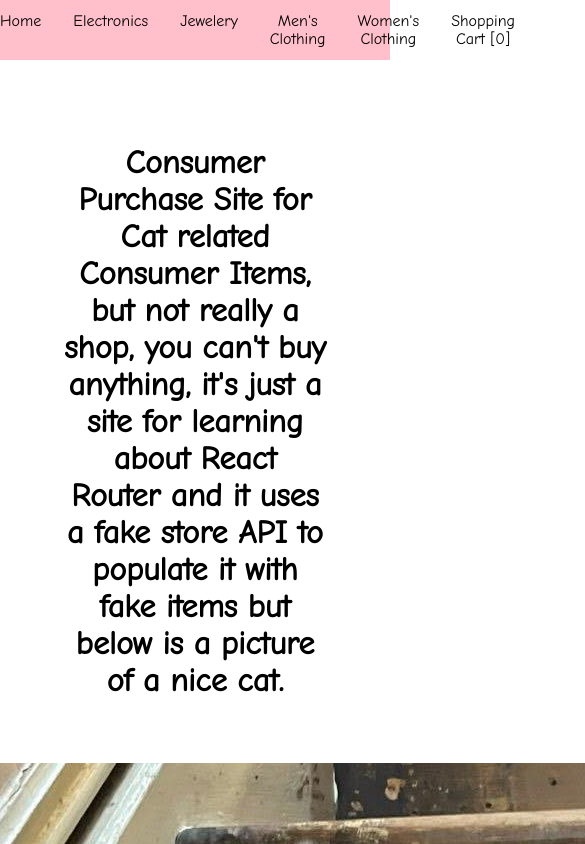
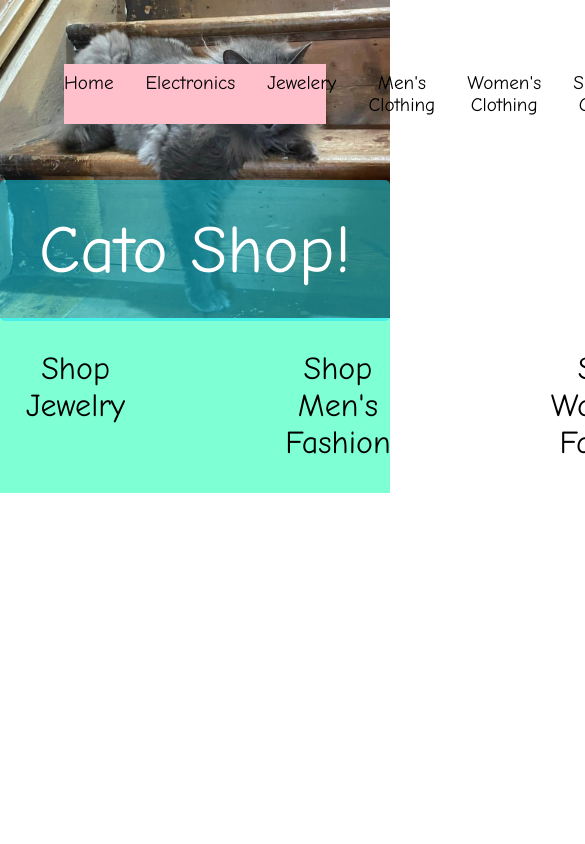
Before and after one commit to hoomanhorsey/odin-shoppingCart, a React (Vite) app: page / in a window 390 px wide. Shown: the top 844 px of the page, 585 px wide, since content can reach past the window. Built offline with nearby package versions, Linux system fonts and the light colour scheme.

Commit message:
Final, except for media mobile

```diff
--- a/src/App.css
+++ b/src/App.css
@@ -41,7 +41,7 @@ select {
 }
 
 .categoryPage {
-  padding: 5rem 0rem 0rem 0rem;
+  padding: rem 0rem 0rem 0rem;
   /* background-color: rgba(255, 0, 0, 0.5);; */
 }
 
@@ -56,31 +56,10 @@ select {
   font-size: 0.8rem;
 }
 
-.productImageCard {
-  margin: 2rem;
-  height: 30rem;
-  width: auto;
-}
-
 .productImageCart {
   padding: 2rem;
   height: 12rem;
   width: auto;
-}
-
-.itemCard {
-  position: fixed;
-
-  top: 0; /* start at top */
-  left: 0; /* start at left */
-  width: 100vw; /* full viewport width */
-  height: 100vh; /* full viewport height */
-  z-index: 1000;
-  background-color: white;
-
-  border-radius: 1rem;
-  color: black; /* for contrast */
-  padding: 2rem;
 }
 
 .btnAddCart {
@@ -91,12 +70,28 @@ select {
   border-radius: 0.25rem;
 }
 
-.quantity,
+.inputQuantity,
 .btnQuantity {
   padding: 0.5rem 1rem;
   width: 4rem;
+  height: 2rem;
 }
 .btnQuantity {
   padding: 0;
   text-align: center;
 }
+
+/* Round only the outer corners */
+.btnQuantity.left {
+  border-top-left-radius: 0.5rem;
+  border-bottom-left-radius: 0.5rem;
+}
+
+.btnQuantity.right {
+  border-top-right-radius: 0.5rem;
+  border-bottom-right-radius: 0.5rem;
+}
+
+.loading {
+  padding: 2rem;
+}
--- a/src/Cart.jsx
+++ b/src/Cart.jsx
@@ -38,7 +38,7 @@ const Cart = () => {
                       {item.title}
                     </div>
                     <div className={style.cartItemDetailsPrice}>
-                      Price ${item.price}
+                      Price ${item.price.toFixed(2)}
                     </div>
                   </div>
                 </div>
@@ -48,6 +48,7 @@ const Cart = () => {
                     <div className={style.cartItemQuantityBtns}>
                       <div>
                         <button
+                          className="btnQuantity left"
                           onClick={() => decreaseQuantity(item.itemId, setCart)}
                           // disabled={selectedItems <= 0}
                         >
@@ -57,7 +58,7 @@ const Cart = () => {
                       <div>
                         <input
                           type="text"
-                          className="quantity"
+                          className="inputQuantity"
                           value={item.quantity}
                           onChange={(event) =>
                             handleQuantityChange(
@@ -71,6 +72,7 @@ const Cart = () => {
                       </div>
                       <div>
                         <button
+                          className="btnQuantity right"
                           onClick={() =>
                             increaseQuantity(item.itemId, setCart, cart)
                           }
@@ -81,7 +83,8 @@ const Cart = () => {
                     </div>
                     <div>
                       {" "}
-                      Subtotal ${Number(item.price) * Number(item.quantity)}
+                      Subtotal $
+                      {(Number(item.price) * Number(item.quantity)).toFixed(2)}
                     </div>
                   </div>
                 </div>
--- a/src/Cart.module.css
+++ b/src/Cart.module.css
@@ -1,5 +1,6 @@
 .cartItemImage {
-  padding: 2rem 1rem;
+  margin: 2rem;
+  padding: 2rem;
   box-shadow: rgba(0, 0, 0, 0.2) 0px 18px 50px -10px;
 }
 .cartItemDetails {
--- a/src/components/Item.jsx
+++ b/src/components/Item.jsx
@@ -3,7 +3,8 @@ import { Link, useParams, useOutletContext } from "react-router-dom";
 import { useState, useEffect } from "react";
 
 // Internal/local modules
-import { ItemDetailsSep } from "./ItemDetails";
+import { ItemDetails } from "./ItemDetails";
+import style from "./Item.module.css";
 
 function Item() {
   const { cart, setCart, productArray } = useOutletContext();
@@ -29,26 +30,16 @@ function Item() {
 
   if (!product) return <div>Loading...</div>; // ✅ Avoid accessing null
   return (
-    <div className="itemCard">
-      <div>
+    <div className={style.itemCard}>
+      <div className="returnToShoppingLink">
         <Link to={`/${product.category}`}>[return to shopping]</Link>
       </div>
-      <div>
-        <h1>{product.title}</h1>
-        <h2>${product.price}</h2>
-        <div> {product.category}</div>
-        <ItemDetailsSep
-          cart={cart}
-          setCart={setCart}
-          itemId={itemId}
-          product={product}
-        />
-      </div>
-
-      <div>
-        <img className="productImageCard" src={product.image} />
-      </div>
-      <div>{product.description}</div>
+      <ItemDetails
+        cart={cart}
+        setCart={setCart}
+        itemId={itemId}
+        product={product}
+      />
     </div>
   );
 }
--- /dev/null
+++ b/src/components/Item.module.css
@@ -0,0 +1,28 @@
+.itemCard {
+  position: fixed;
+
+  top: 0; /* start at top */
+  left: 0; /* start at left */
+  width: 100vw; /* full viewport width */
+  height: 100vh; /* full viewport height */
+  z-index: 1000;
+  background-color: white;
+
+  border-radius: 1rem;
+  color: black; /* for contrast */
+  padding: 2rem;
+}
+
+.returnToShoppingLink {
+  padding: 2rem;
+}
+
+.productImageCard {
+  margin: 2rem;
+  height: 30rem;
+  width: auto;
+}
+
+.itemCardProductDescription {
+  font-size: 1.4rem;
+}
--- a/src/components/ItemDetails.jsx
+++ b/src/components/ItemDetails.jsx
@@ -7,7 +7,9 @@ import { fetchAndAddNewItem } from "../code/cartHelpers";
 
 import { AddToCartModalSep } from "./AddToCartModal";
 
-function ItemDetailsSep({ cart, setCart, itemId, product }) {
+import style from "./ItemDetails.module.css";
+
+function ItemDetails({ cart, setCart, itemId, product }) {
   // Derived values
   const activeProduct = cart.find((item) => item.itemId === itemId);
   const quantityInCart = activeProduct ? activeProduct.quantity : 0;
@@ -40,7 +42,6 @@ function ItemDetailsSep({ cart, setCart, itemId, product }) {
     if (!itemExists) {
       await fetchAndAddNewItem(itemId, setCart);
       setCart((prevCart) => {
-        console.log(prevCart);
         return prevCart.map((item) => {
           if (item.itemId === itemId) {
             return { ...item, quantity: tempQuantity };
@@ -52,7 +53,6 @@ function ItemDetailsSep({ cart, setCart, itemId, product }) {
       setCart((prevCart) => {
         return prevCart.map((item) => {
           if (item.itemId === itemId) {
-            console.log("added item from temp Quanitty");
             return { ...item, quantity: tempQuantity + quantityInCart };
           }
 
@@ -65,9 +65,12 @@ function ItemDetailsSep({ cart, setCart, itemId, product }) {
 
   return (
     <>
+      <div className={style.itemDetailsContainer}>
+        <h1 className={style.itemDetailsTitle}>{product.title}</h1>
+        <h2 className={style.itemDetailsPrice}>${product.price.toFixed(2)}</h2>
         <div>
           <button
-          className="btnQuantity"
+            className="btnQuantity left"
             onClick={() => handleSubtract()}
             disabled={tempQuantity <= 1}
           >
@@ -75,11 +78,11 @@ function ItemDetailsSep({ cart, setCart, itemId, product }) {
           </button>
           <input
             type="text"
-          className="quantity"
+            className="inputQuantity"
             value={tempQuantity}
             onChange={(event) => handleQuantityChange(event, itemId)}
           />
-        <button className="btnQuantity" onClick={() => handleAdd()}>
+          <button className="btnQuantity right" onClick={() => handleAdd()}>
             +
           </button>
         </div>
@@ -89,7 +92,16 @@ function ItemDetailsSep({ cart, setCart, itemId, product }) {
           </button>
         </div>
 
-      <h2>Sub Total: ${(tempQuantity * product.price).toFixed(2)}</h2>
+        <h2 className={style.itemDetailsSubTotal}>
+          Sub Total: ${(tempQuantity * product.price).toFixed(2)}
+        </h2>
+
+        <div>
+          <img className={style.productImageCard} src={product.image} />
+        </div>
+        <div className={style.itemCardProductDescription}>
+          {product.description}
+        </div>
 
         {/* Modal rendered only if isModalOpen is true */}
         {isModalOpen && (
@@ -102,8 +114,9 @@ function ItemDetailsSep({ cart, setCart, itemId, product }) {
             cart={cart}
           ></AddToCartModalSep>
         )}
+      </div>
     </>
   );
 }
 
-export { ItemDetailsSep };
+export { ItemDetails };
--- /dev/null
+++ b/src/components/ItemDetails.module.css
@@ -0,0 +1,25 @@
+.itemDetailsContainer {
+  padding: 4rem;
+}
+
+.itemDetailsTitle {
+  padding: 1rem;
+}
+
+.itemDetailsPrice {
+  padding: 2rem;
+}
+
+.productImageCard {
+  margin: 5rem;
+  height: 30rem;
+  width: auto;
+}
+
+.itemCardProductDescription {
+  font-size: 1.4rem;
+}
+
+.itemDetailsSubTotal {
+  padding: 5rem 0rem 0rem 0rem;
+}
--- a/src/components/ProductDisplay.module.css
+++ b/src/components/ProductDisplay.module.css
@@ -37,6 +37,7 @@
 .productDetails {
   padding: 2rem;
   font-size: 1.2rem;
+  width: 22rem;
   height: 12rem;
   background-color: rgb(206, 241, 241);
 }
--- a/src/home.jsx
+++ b/src/home.jsx
@@ -1,25 +1,34 @@
 import { Link } from "react-router-dom";
 
-import styles from "./home.module.css";
+import style from "./home.module.css";
 
 function Home() {
   return (
-    <div className="categoryPage">
-      <h1 className="categoryHeading">
+    <div className="homePage">
+      {/* <h1 className="categoryHeading">
         Consumer Purchase Site for Cat related Consumer Items, but not really a
         shop, you can't buy anything, it's just a site for learning about React
         Router and it uses a fake store API to populate it with fake items but
         below is a picture of a nice cat.
-      </h1>
-      <div>
+      </h1> */}
+      <div className={style.heroImageContainer}>
         <img
-          className={styles.homePageHeroImage}
+          className={style.homePageHeroImage}
           src="src/assets/images/WhiskeyStairs.jpeg"
           alt="Whiskey cat on the stairs"
         />
+
+        {/* <div className={style.textOverlay}>
+          {" "}
+          Consumer Purchase Site for Cat related Consumer Items, but not really
+          a shop, you can't buy anything. It's just a site for learning about
+          React Router and it uses a fake store API to populate it with fake
+          items but here is a picture of a nice cat.
+        </div> */}
+        <div className={style.textOverlay}> Cato Shop!</div>
       </div>
 
-      <nav>
+      <nav className={style.homeNavBottom}>
         <ul className="homeNavUL">
           <li>
             <Link to="/electronics">Shop Electronics</Link>
--- a/src/home.module.css
+++ b/src/home.module.css
@@ -1,4 +1,33 @@
+.heroImageContainer {
+  position: relative;
+  width: 100%;
+}
+
 .homePageHeroImage {
+  display: block;
+  position: relative;
   padding: 0rem;
   margin: 0rem;
+  width: 100%;
+  height: auto;
 }
+
+.textOverlay {
+  position: absolute;
+  top: 56.6%; /* Adjust as needed */
+  left: 0%;
+  width: 100%;
+
+  color: white;
+  background-color: rgba(17, 226, 253, 0.5); /* semi-transparent black */
+  padding: 2rem;
+  border-radius: 5px;
+  font-size: 4.2rem;
+  max-width: 100%; /* optional */
+  transform: translateY(-0%);
+}
+
+.homeNavBottom {
+  background-color: aquamarine;
+  padding: 2rem;
+}
--- a/src/navBar.module.css
+++ b/src/navBar.module.css
@@ -1,6 +1,7 @@
 .navBar {
   font-family: "Courier New", Courier, monospace;
-  font-size: 1rem;
+  font-size: 1.2rem;
+  font-weight: 200;
   background-color: pink;
 
   position: fixed;
@@ -9,6 +10,9 @@
   right: 0; /* or width: 100% */
   height: 60px; /* or however tall your nav is */
   z-index: 1000; /* keeps it above other elements */
+
+  padding: 0;
+  margin: 4rem;
 
   display: grid;
   align-items: center;
```
Lines whose indentation alone changed are shown as unchanged.
